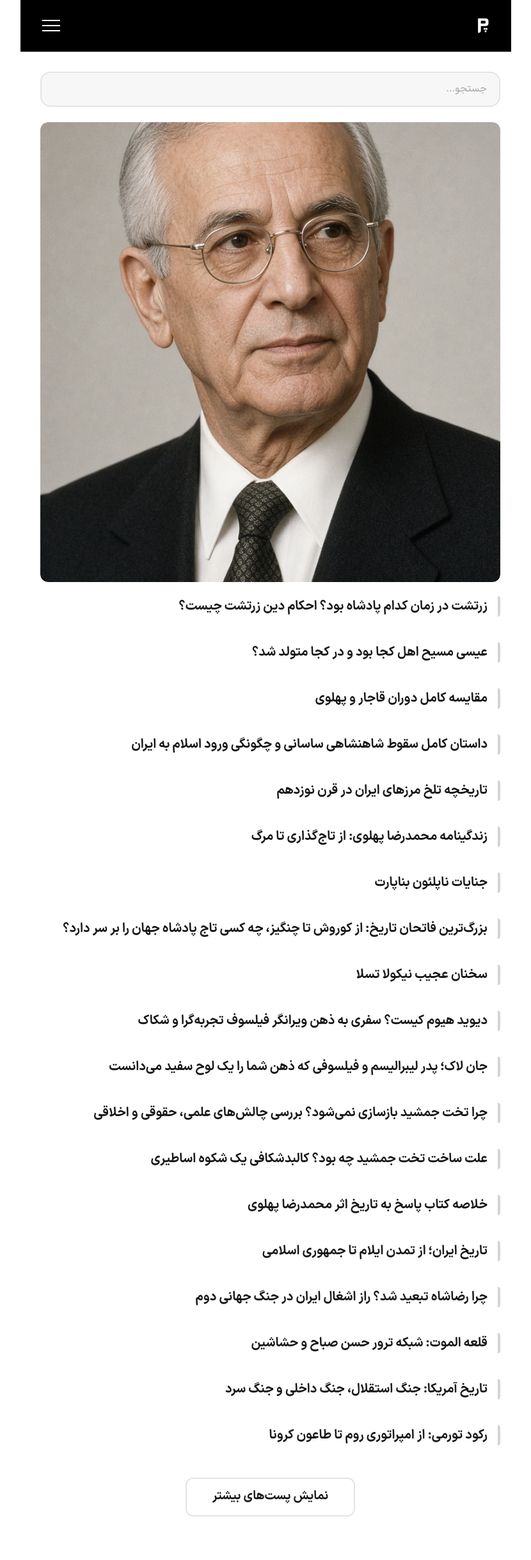
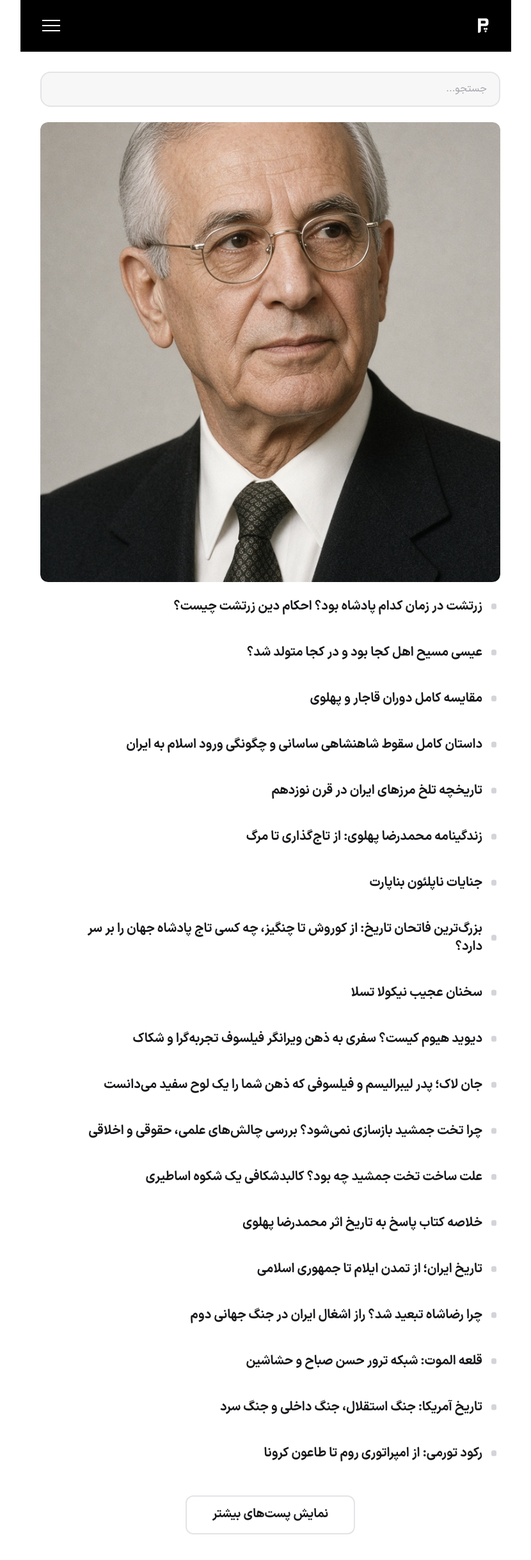
Before and after one commit to darkblog/darkblog.github.io, a Jekyll site: the page built from test.html, in a window 1280 px wide. Shown: the whole page at 64% size, without its empty margins (210-1040 px from the left). Built offline with Jekyll 4.4.1, drawn with Linux system fonts in a browser that asks for light colours; before the commit the page ends 2411 px from its top, so only the background shows below that.

Commit message:
Update test.html

```diff
--- a/test.html
+++ b/test.html
@@ -115,9 +115,9 @@
 .live-search-results .more-result a { justify-content: center; color: var(--text-muted); font-size: 0.9rem; }
 .posts-list { list-style: none; padding: 0; margin: 0; display: flex; flex-direction: column; gap: 0.25rem; }
 .posts-list li { position: relative; border-radius: var(--r-md); background-color: transparent; border: 0; }
-.posts-list li::before { content: ''; position: absolute; inset-inline-start: 0; inset-block-start: 50%; transform: translateY(-50%); width: 4px; height: 2rem; background-color: var(--border-h); border-start-start-radius: 4px; border-end-start-radius: 4px; transition: background-color var(--dur); z-index: 1; pointer-events: none; }
-.posts-list li:hover::before, .posts-list li:focus-within::before { background-color: var(--accent); }
-.posts-list li a { text-decoration: none; color: var(--text); display: flex; align-items: center; font-size: 1.25rem; font-weight: 700; line-height: 1.4; min-height: 48px; padding: 1.25rem 1.25rem 1.25rem 1.75rem; width: 100%; border-radius: inherit; transition: color var(--dur); }
+.posts-list li::before { content: ''; position: absolute; inset-inline-start: 0.35rem; inset-block-start: 50%; transform: translateY(-50%); width: 0.55rem; height: 0.55rem; background-color: var(--border-h); border-radius: 0.2rem; transition: background-color var(--dur), transform var(--dur), box-shadow var(--dur); z-index: 1; pointer-events: none; }
+.posts-list li:hover::before, .posts-list li:focus-within::before { background-color: var(--accent); transform: translateY(-50%) scale(1.2); box-shadow: 0 0 0 4px var(--accent-bg); }
+.posts-list li a { text-decoration: none; color: var(--text); display: flex; align-items: center; font-size: 1.25rem; font-weight: 700; line-height: 1.4; min-height: 48px; padding: 1.25rem 1.75rem; width: 100%; border-radius: inherit; transition: color var(--dur); }
 .posts-list li:hover a, .posts-list li:focus-within a { color: var(--accent); }
 .posts-list li:first-child { padding: 0; background-color: transparent; overflow: hidden; }
 .posts-list li:first-child::before { display: none; }
```
